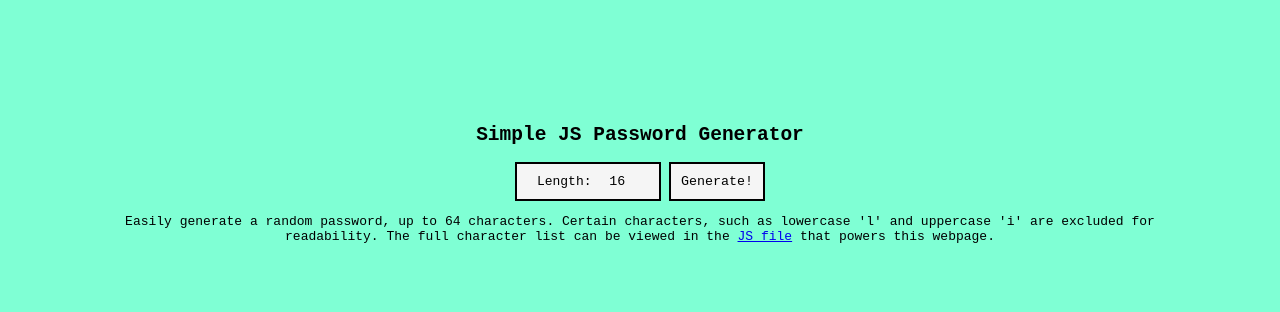
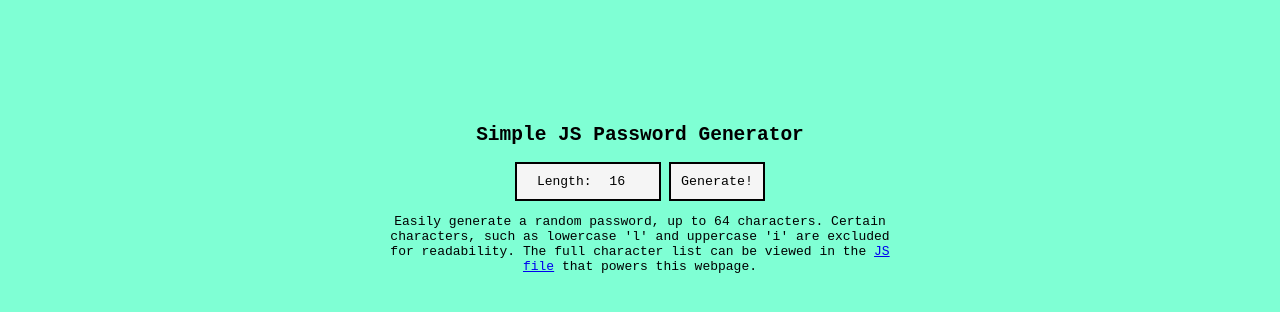
Before and after one commit to peterwroot/js-password-generator, a plain HTML site: page index.html in a window 1280 px wide. Drawn offline with Linux system fonts and the light colour scheme.

Commit message:
further css changes

```diff
--- a/css.css
+++ b/css.css
@@ -33,6 +33,8 @@ button{
     border: 2px solid black;
     padding: 8px;
     display: none;
+    padding-left: 20px;
+    padding-right: 20px;
 }
 
 #mainBody{
@@ -52,3 +54,8 @@ button{
     border: 2px solid black;
     padding-left: 20px;
 }
+
+p{
+    display: inline-block;
+    max-width: 500px;
+}
```
